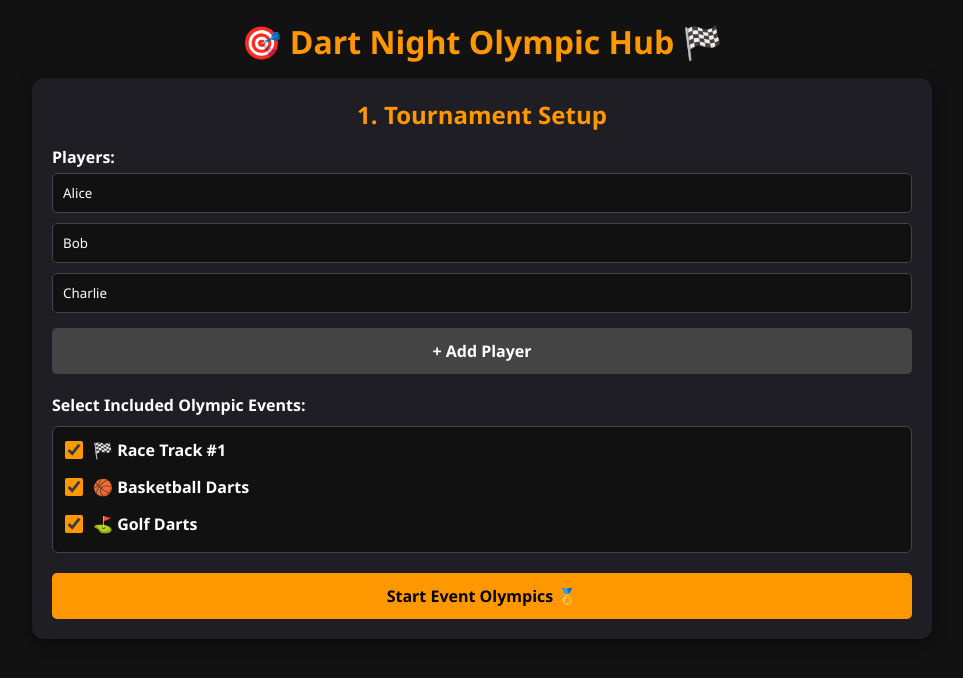
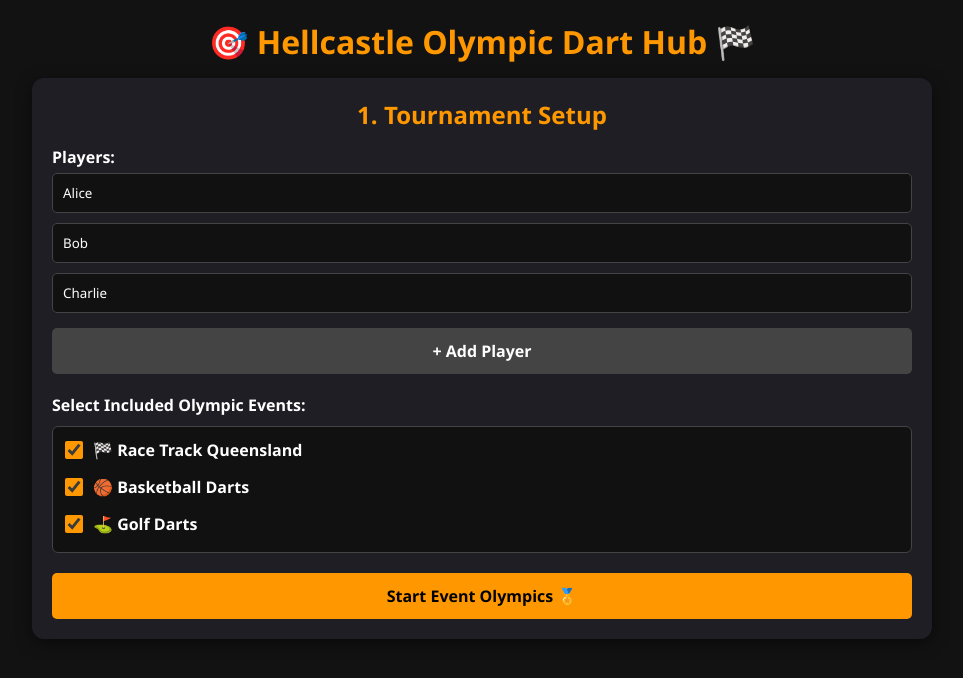
Before and after one commit to Herbenero/HellcastleTest, a plain HTML site: page index.html in a window 1280 px wide. Shown: the whole page, without its empty margins (158-1121 px from the left). Drawn offline with Linux system fonts and the light colour scheme.

```diff
--- a/index.html
+++ b/index.html
@@ -3,7 +3,7 @@
 <head>
   <meta charset="UTF-8" />
   <meta name="viewport" content="width=device-width, initial-scale=1.0"/>
-  <title>Dart Night Olympic Hub</title>
+  <title>Hellcastle Olympic Dart Hub</title>
   <style>
     :root {
       --bg-color: #121212;
@@ -299,7 +299,7 @@
 </head>
 <body>
   <div class="container">
-    <h1>🎯 Dart Night Olympic Hub 🏁</h1>
+    <h1>🎯 Hellcastle Olympic Dart Hub 🏁</h1>
 
     <!-- 1. ROSTER & EVENT SETUP CARD -->
     <div id="roster-card" class="card">
@@ -320,7 +320,7 @@
         <div class="checkbox-group">
           <label class="checkbox-item">
             <input type="checkbox" class="event-checkbox" value="racetrack" checked>
-            <span>🏁 Race Track #1</span>
+            <span>🏁 Race Track Queensland</span>
           </label>
           <label class="checkbox-item">
             <input type="checkbox" class="event-checkbox" value="basketball" checked>
```
